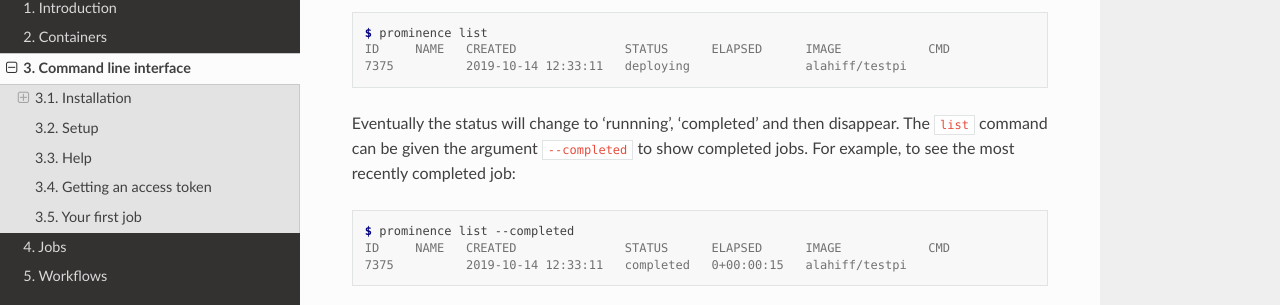
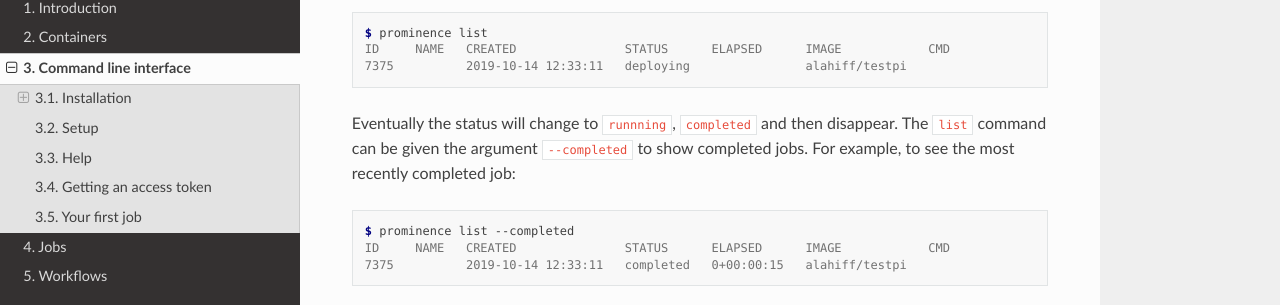
Before and after one commit to prominence-eosc/docs-eosc, a Sphinx documentation site: the page built from source/command-line-interface.rst, in a window 1280 px wide and 900 px high, scrolled down 3739 px. Shown: the part 144-449 px from the top of the window. Built offline with Sphinx 7.4.7 and the Read the Docs theme 2.0.0, drawn with Linux system fonts in a browser that asks for light colours.

Commit message:
Correct quotes

```diff
--- a/source/command-line-interface.rst
+++ b/source/command-line-interface.rst
@@ -181,7 +181,7 @@ To check the status of the job, run ``prominence list`` to list all currently ac
    ID     NAME   CREATED               STATUS      ELAPSED      IMAGE            CMD
    7375          2019-10-14 12:33:11   deploying                alahiff/testpi
 
-Eventually the status will change to 'runnning', 'completed' and then disappear. The ``list`` command can be given the argument ``--completed`` to show completed jobs. For example, to see the most recently completed job:
+Eventually the status will change to ``runnning``, ``completed`` and then disappear. The ``list`` command can be given the argument ``--completed`` to show completed jobs. For example, to see the most recently completed job:
 
 .. code-block:: console
 
```
